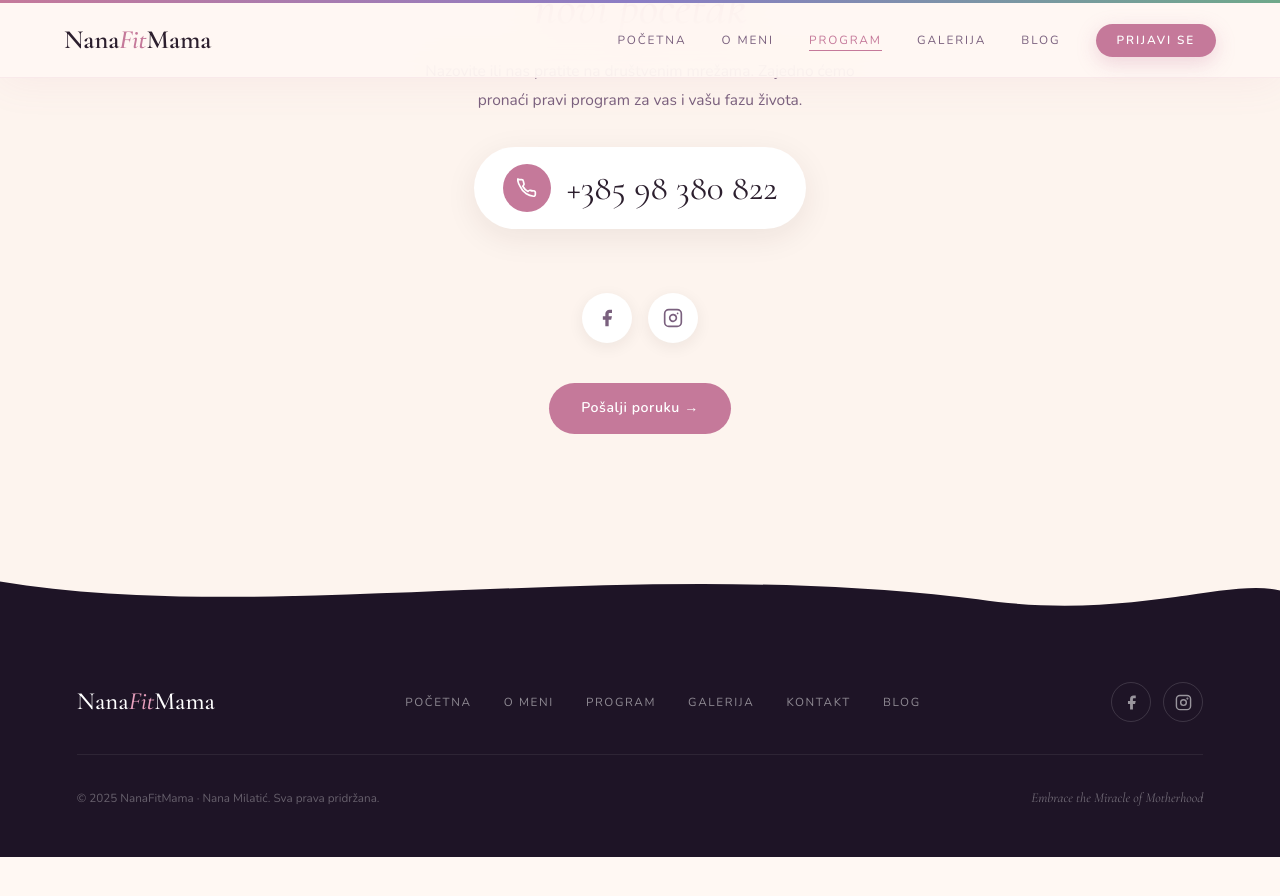
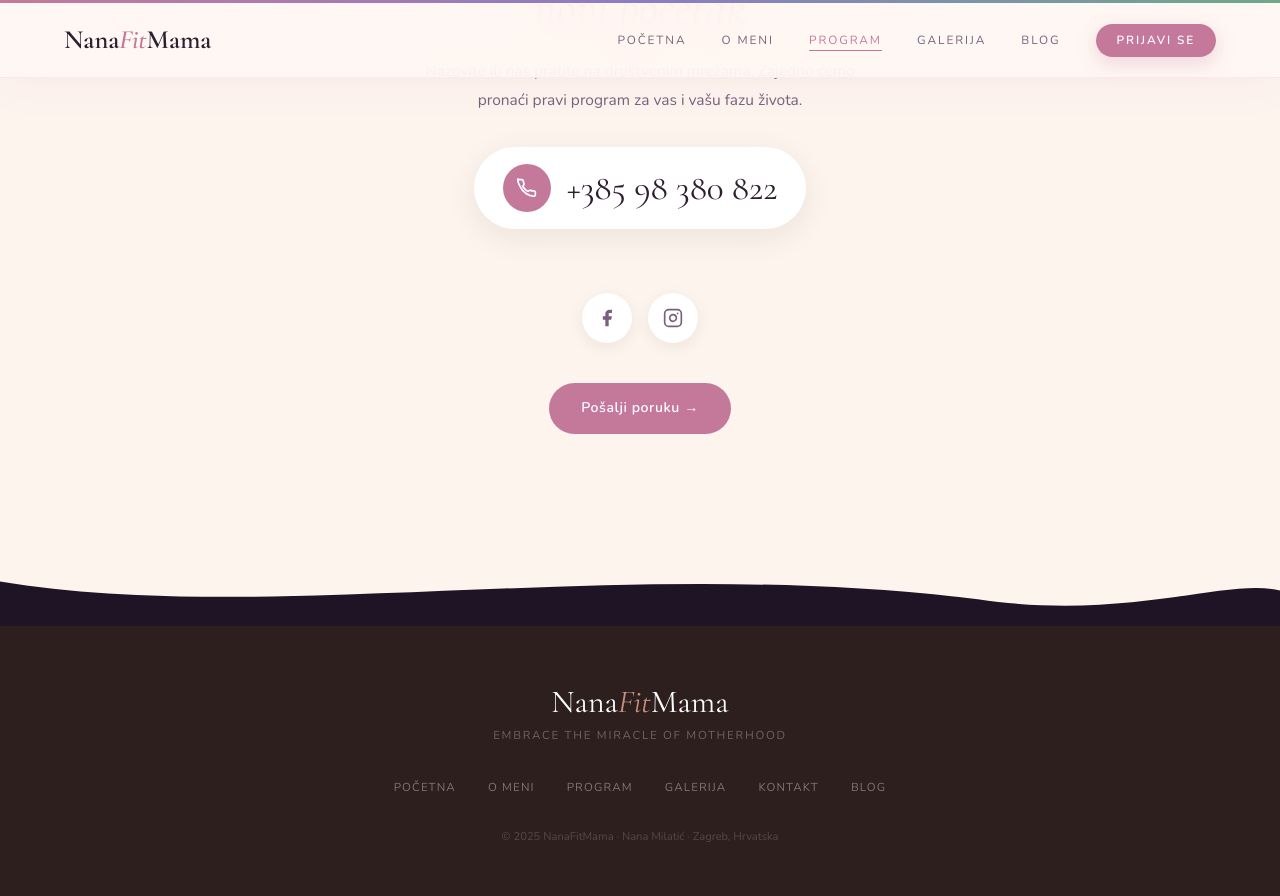
Before and after one commit to lfadljevic/nanafitmama, a Jekyll site: the page built from program.html, in a window 1280 px wide and 900 px high, scrolled down 5247 px. Shown: the top 896 px of the window. Built offline with Jekyll 4.4.1, drawn with Linux system fonts in a browser that asks for light colours; before the commit the page ends 6104 px from its top, so only the background shows below that.

Commit message:
Use the home page footer on all pages
Co-Authored-By: Claude Sonnet 5.5 <noreply@anthropic.com>
Claude-Session: https://claude.ai/code/session_011KTzGumkFWnfdJyFrmzxkt

```diff
--- a/_includes/footer.html
+++ b/_includes/footer.html
@@ -5,9 +5,9 @@
 {% endcomment %}
 {%- assign contact_href = include.contact | default: '#contact' -%}
 <footer>
-  <div class="footer-top">
-    <a href="{{ '/index.html' | relative_url }}" class="footer-logo">Nana<em>Fit</em>Mama</a>
-    <ul class="footer-nav">
+  <div class="ft-brand">Nana<em>Fit</em>Mama</div>
+  <div class="ft-tagline">Embrace the Miracle of Motherhood</div>
+  <ul class="ft-links">
     <li><a href="{{ '/index.html' | relative_url }}">Početna</a></li>
     <li><a href="{{ '/o-meni.html' | relative_url }}">O meni</a></li>
     <li><a href="{{ '/program.html' | relative_url }}">Program</a></li>
@@ -15,17 +15,5 @@
     <li><a href="{{ contact_href }}">Kontakt</a></li>
     <li><a href="{{ '/blog/' | relative_url }}">Blog</a></li>
   </ul>
-    <div class="footer-social">
-      <a href="https://www.facebook.com/nana.milatic.5" class="soc-btn" aria-label="Facebook" target="_blank" rel="noopener">
-        <svg width="17" height="17" fill="currentColor" viewBox="0 0 24 24"><path d="M18 2h-3a5 5 0 0 0-5 5v3H7v4h3v8h4v-8h3l1-4h-4V7a1 1 0 0 1 1-1h3z"/></svg>
-      </a>
-      <a href="https://www.instagram.com/nanafitmama" class="soc-btn" aria-label="Instagram" target="_blank" rel="noopener">
-        <svg width="17" height="17" fill="none" stroke="currentColor" stroke-width="2" viewBox="0 0 24 24"><rect x="2" y="2" width="20" height="20" rx="5"/><circle cx="12" cy="12" r="4"/><circle cx="17.5" cy="6.5" r=".5" fill="currentColor"/></svg>
-      </a>
-    </div>
-  </div>
-  <div class="footer-bottom">
-    <p class="footer-copy">© 2025 NanaFitMama · Nana Milatić. Sva prava pridržana.</p>
-    <p class="footer-sub">Embrace the Miracle of Motherhood</p>
-  </div>
+  <div class="ft-copy">© 2025 NanaFitMama · Nana Milatić · Zagreb, Hrvatska</div>
 </footer>
--- a/program.html
+++ b/program.html
@@ -161,19 +161,15 @@ redirect_from:
     /* ════════════════════════════
        FOOTER
     ════════════════════════════ */
-    footer{background:var(--dark);padding:3.5rem 6vw 3rem}
-    .footer-top{display:flex;align-items:center;justify-content:space-between;flex-wrap:wrap;gap:2rem;padding-bottom:2rem;border-bottom:1px solid rgba(255,255,255,.07);margin-bottom:2rem}
-    .footer-logo{font-family:var(--serif);font-size:1.55rem;font-weight:500;color:#fff}
-    .footer-logo em{color:#E8A0BE;font-style:italic}
-    .footer-nav{display:flex;gap:2rem;list-style:none;flex-wrap:wrap}
-    .footer-nav a{font-size:.73rem;letter-spacing:.14em;text-transform:uppercase;color:rgba(255,255,255,.5);transition:color .3s}
-    .footer-nav a:hover{color:rgba(255,255,255,.9)}
-    .footer-social{display:flex;gap:.75rem}
-    .soc-btn{width:40px;height:40px;border-radius:50%;border:1px solid rgba(255,255,255,.14);display:flex;align-items:center;justify-content:center;color:rgba(255,255,255,.55);transition:all .3s}
-    .soc-btn:hover{background:rgba(255,255,255,.08);border-color:rgba(255,255,255,.3);color:#fff;transform:translateY(-2px)}
-    .footer-bottom{display:flex;align-items:center;justify-content:space-between;flex-wrap:wrap;gap:1rem}
-    .footer-copy{font-size:.73rem;color:rgba(255,255,255,.32)}
-    .footer-sub{font-family:var(--serif);font-size:.85rem;font-style:italic;color:rgba(255,255,255,.38)}
+    footer{background:#2E1F1F;color:rgba(255,255,255,.5);padding:3.5rem 4rem;text-align:center;line-height:normal}
+    .ft-brand{font-family:'Cormorant Garamond',serif;font-size:2rem;font-weight:400;color:#fff;margin-bottom:.4rem}
+    .ft-brand em{color:#C8907E;font-style:italic}
+    .ft-tagline{font-size:.72rem;letter-spacing:.15em;text-transform:uppercase;color:rgba(255,255,255,.3);margin-bottom:2rem}
+    .ft-links{display:flex;flex-wrap:wrap;gap:.4rem 2rem;justify-content:center;list-style:none;margin-bottom:2rem}
+    .ft-links a{font-size:.72rem;letter-spacing:.1em;text-transform:uppercase;color:rgba(255,255,255,.38);text-decoration:none;transition:color .3s}
+    .ft-links a:hover{color:#C8907E}
+    .ft-copy{font-size:.7rem;color:rgba(255,255,255,.18)}
+    @media(max-width:900px){footer{padding:2.5rem 1.5rem}}
 
     /* ── RESPONSIVE ── */
     @media(max-width:960px){
@@ -185,7 +181,6 @@ redirect_from:
     @media(max-width:600px){
       .sec-pad{padding:5rem 5vw 7rem}
       #hero{padding:8rem 5vw 10rem}
-      .footer-top{flex-direction:column;align-items:flex-start}
     }
   </style>
 </head>
```
Also changed, not shown: assets/css/subpage.css (+10 -14 lines), galerija.html (+9 -14 lines), o-meni.html (+9 -14 lines). Lines whose indentation alone changed are shown as unchanged.
